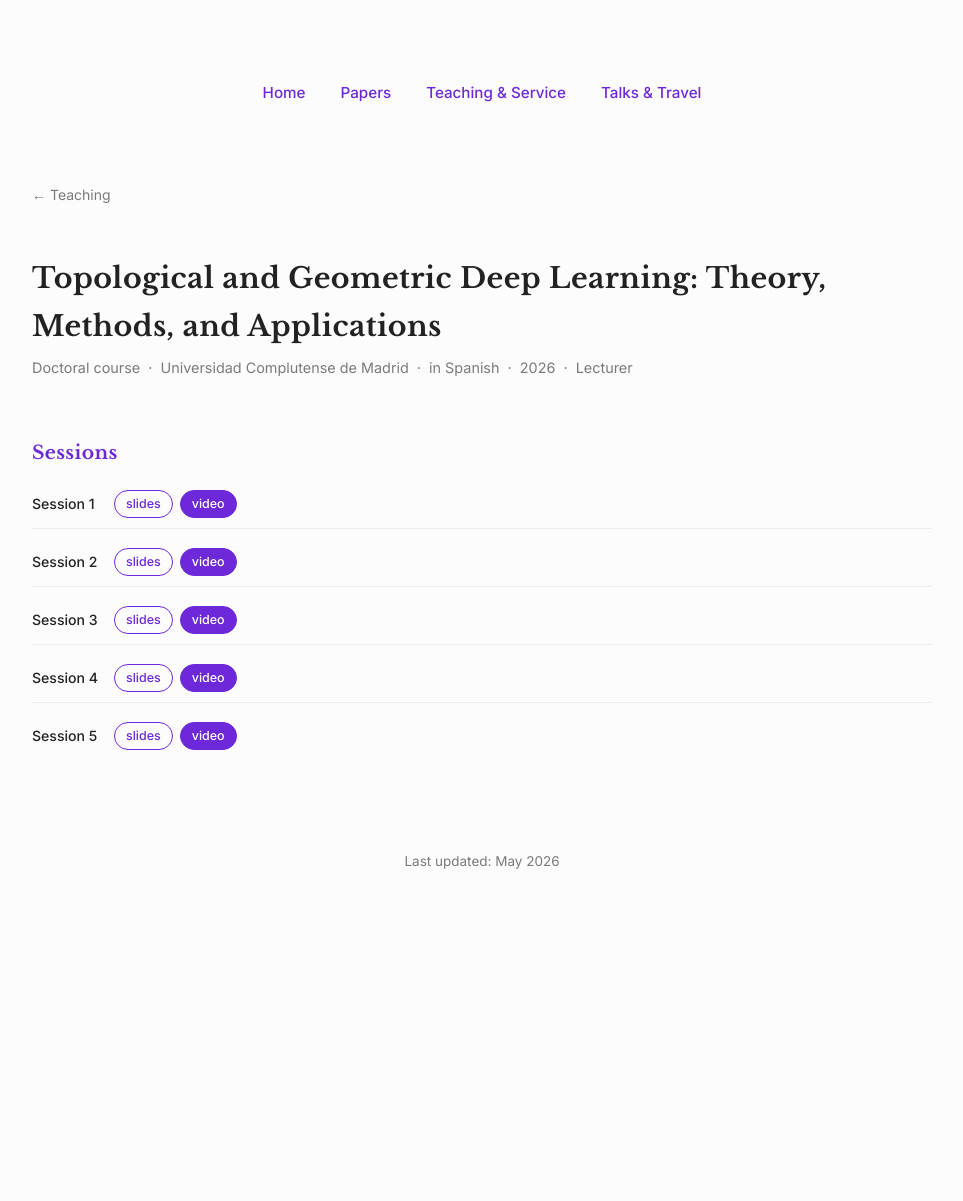
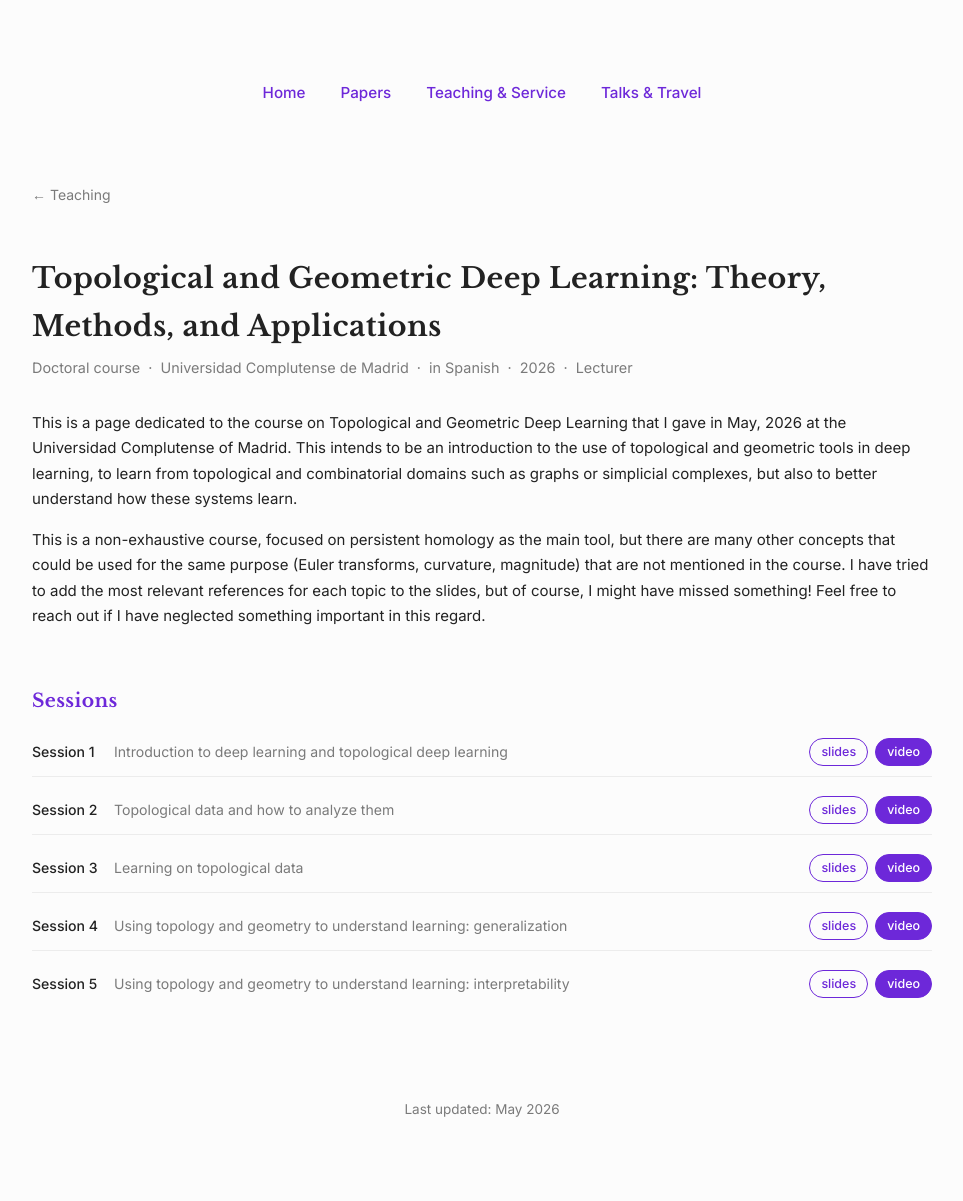
Before and after one commit to inesgare/inesgare.github.io, a Jekyll site: the page built from tgdl-2026.md, in a window 1280 px wide. Shown: the whole page, without its empty margins (158-1121 px from the left). Built offline with Jekyll 4.4.1, drawn with Linux system fonts in a browser that asks for light colours; before the commit the page ends 953 px from its top, so only the background shows below that.

Commit message:
added stuff

```diff
--- a/style.css
+++ b/style.css
@@ -263,32 +263,6 @@ a:hover {
   margin-right: 6px;
 }
 
-/* =========================
-   Course Block (Teaching page)
-   ========================= */
-
-.course-block {
-  background: #f5f3ff;
-  border-left: 3px solid var(--accent);
-  border-radius: 8px;
-  padding: 20px 24px;
-  margin: 1.2em 0 1.6em 0;
-}
-
-.course-title {
-  font-weight: 700;
-  font-family: 'Libre Baskerville', serif;
-  font-size: 1.02em;
-  margin: 0 0 5px 0;
-  color: var(--text);
-}
-
-.course-meta {
-  font-size: 0.875rem;
-  color: var(--muted);
-  margin: 0 0 16px 0;
-}
-
 .session-grid {
   display: flex;
   flex-direction: column;
@@ -307,6 +281,12 @@ a:hover {
   font-weight: 500;
   color: var(--text);
   min-width: 68px;
+}
+
+.session-title {
+  font-size: 0.88rem;
+  color: var(--muted);
+  flex: 1;
 }
 
 .session-links {
--- a/tgdl-2026.md
+++ b/tgdl-2026.md
@@ -9,11 +9,16 @@ layout: default
 
 <p class="course-page-meta">Doctoral course &nbsp;·&nbsp; Universidad Complutense de Madrid &nbsp;·&nbsp; in Spanish &nbsp;·&nbsp; 2026 &nbsp;·&nbsp; Lecturer</p>
 
+This is a page dedicated to the course on Topological and Geometric Deep Learning that I gave in May, 2026 at the Universidad Complutense of Madrid. This intends to be an introduction to the use of topological and geometric tools in deep learning, to learn from topological and combinatorial domains such as graphs or simplicial complexes, but also to better understand how these systems learn.
+
+This is a non-exhaustive course, focused on persistent homology as the main tool, but there are many other concepts that could be used for the same purpose (Euler transforms, curvature, magnitude) that are not mentioned in the course. I have tried to add the most relevant references for each topic to the slides, but of course, I might have missed something! Feel free to reach out if I have neglected something important in this regard.
+
 ## Sessions
 
 <div class="session-grid session-grid-page">
   <div class="session-item">
     <span class="session-label">Session 1</span>
+    <span class="session-title">Introduction to deep learning and topological deep learning</span>
     <div class="session-links">
       <a class="btn-link btn-slides" href="/docs/session-1.pdf">slides</a>
       <a class="btn-link btn-video" href="https://www.youtube.com/watch?v=ulDG8q5DmeE">video</a>
@@ -21,6 +26,7 @@ layout: default
   </div>
   <div class="session-item">
     <span class="session-label">Session 2</span>
+    <span class="session-title">Topological data and how to analyze them</span>
     <div class="session-links">
       <a class="btn-link btn-slides" href="/docs/session-2.pdf">slides</a>
       <a class="btn-link btn-video" href="https://www.youtube.com/watch?v=NeMBwgLs4nw">video</a>
@@ -28,6 +34,7 @@ layout: default
   </div>
   <div class="session-item">
     <span class="session-label">Session 3</span>
+    <span class="session-title">Learning on topological data</span>
     <div class="session-links">
       <a class="btn-link btn-slides" href="/docs/session-3.pdf">slides</a>
       <a class="btn-link btn-video" href="https://www.youtube.com/watch?v=k91GEMZp3JE">video</a>
@@ -35,6 +42,7 @@ layout: default
   </div>
   <div class="session-item">
     <span class="session-label">Session 4</span>
+    <span class="session-title">Using topology and geometry to understand learning: generalization</span>
     <div class="session-links">
       <a class="btn-link btn-slides" href="/docs/session-4.pdf">slides</a>
       <a class="btn-link btn-video" href="https://www.youtube.com/watch?v=jbNIGMaDqaY">video</a>
@@ -42,6 +50,7 @@ layout: default
   </div>
   <div class="session-item">
     <span class="session-label">Session 5</span>
+    <span class="session-title">Using topology and geometry to understand learning: interpretability</span>
     <div class="session-links">
       <a class="btn-link btn-slides" href="/docs/session-5.pdf">slides</a>
       <a class="btn-link btn-video" href="https://www.youtube.com/watch?v=8ScVgSXzYmE&t=1s">video</a>
```
Also changed, not shown: index.md (+3 -1 lines).
